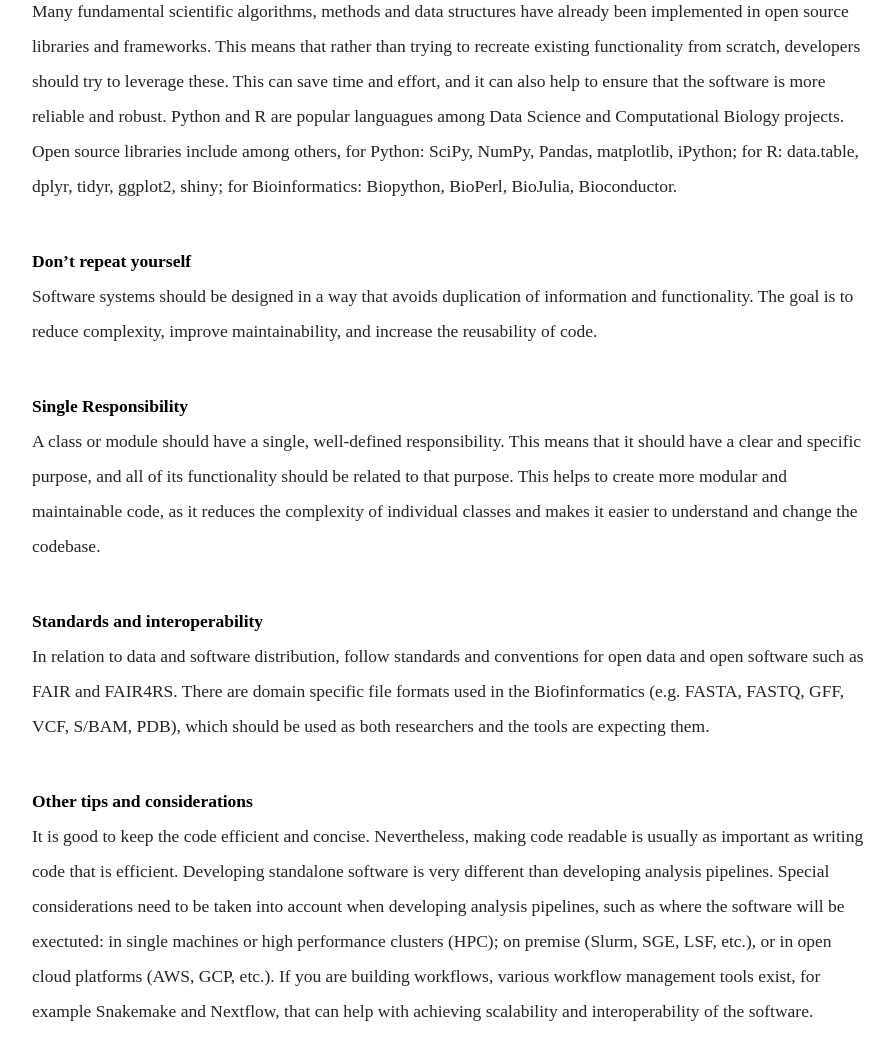
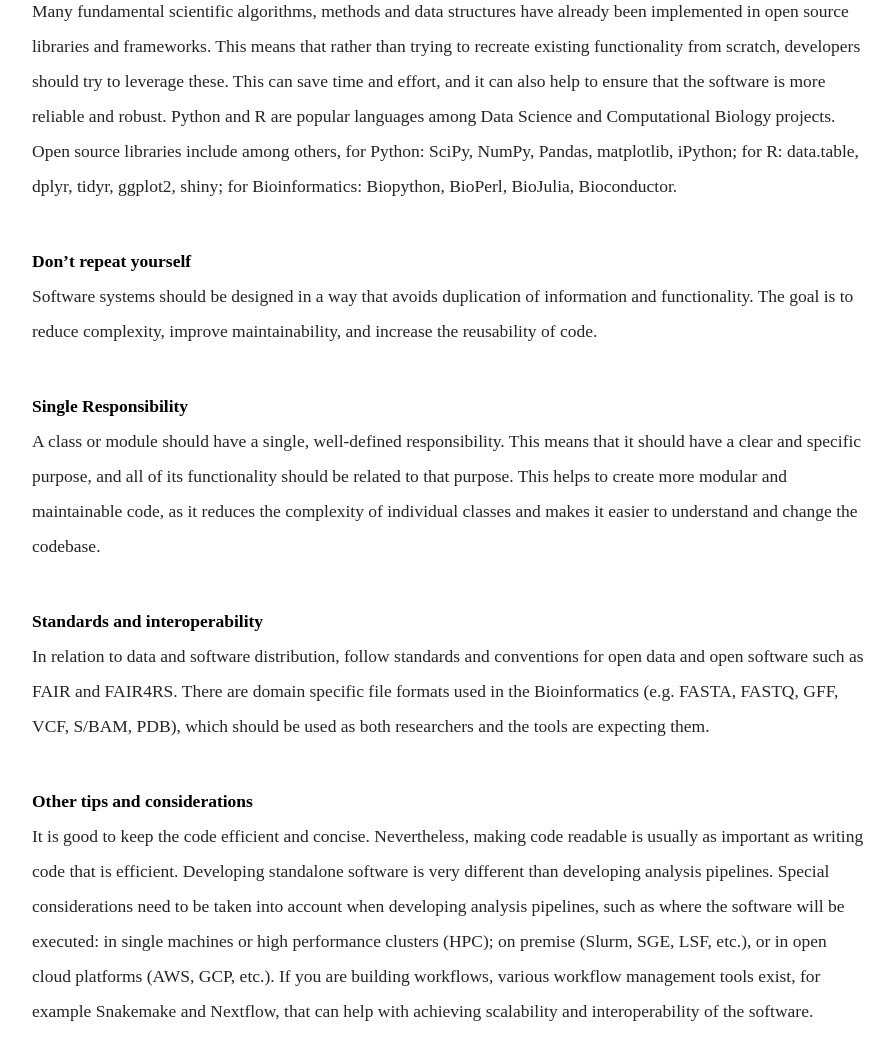
Before and after one commit to biomadeira/biomadeira.github.io, a Jekyll site: the page built from _posts/2023-01-11-coding-best-practices.md, in a window 1280 px wide and 1400 px high, scrolled down 4451 px. Shown: the part 259-1299 px from the top of the window, without its empty margins (192-1086 px from the left). Built offline with Jekyll 4.4.1, drawn with Linux system fonts in a browser that asks for light colours; some web fonts are replaced; some of the changed text lies outside the part shown.

Commit message:
Fixed typos

```diff
--- a/_posts/2023-01-11-coding-best-practices.md
+++ b/_posts/2023-01-11-coding-best-practices.md
@@ -148,7 +148,7 @@ open source libraries and frameworks.
 This means that rather than trying to recreate existing functionality from scratch,
 developers should try to leverage these.
 This can save time and effort, and it can also help to ensure that the software is more reliable and robust.
-Python and R are popular languagues among Data Science and Computational Biology projects.
+Python and R are popular languages among Data Science and Computational Biology projects.
 Open source libraries include among others, for Python: [SciPy](https://scipy.org/),
 [NumPy](https://numpy.org/), [Pandas](https://pandas.pydata.org/), [matplotlib](https://matplotlib.org/),
 [iPython](https://ipython.org/); for R:
@@ -173,7 +173,7 @@ In relation to data and software distribution, follow standards and conventions
 software such as
 [FAIR](https://www.go-fair.org/) and [FAIR4RS](https://www.rd-alliance.org/groups/fair-research-software-fair4rs-wg).
 There are domain specific file formats used in the
-Biofinformatics (e.g. FASTA, FASTQ, GFF, VCF, S/BAM, PDB), which should be used as both researchers
+Bioinformatics (e.g. FASTA, FASTQ, GFF, VCF, S/BAM, PDB), which should be used as both researchers
 and the tools are expecting them.
 
 **Other tips and considerations**
@@ -181,7 +181,7 @@ It is good to keep the code efficient and concise. Nevertheless, making code rea
 usually as important as writing code that is efficient.
 Developing standalone software is very different than developing analysis pipelines.
 Special considerations need to be taken into account when developing analysis pipelines, such as
-where the software will be exectuted: in single machines or high performance clusters (HPC);
+where the software will be executed: in single machines or high performance clusters (HPC);
 on premise (Slurm, SGE, LSF, etc.), or in open cloud platforms (AWS, GCP, etc.).
 If you are building workflows, various workflow management tools exist, for example
 [Snakemake](https://snakemake.readthedocs.io/en/stable/) and [Nextflow](https://www.nextflow.io/),
```
Also changed, not shown: other parts of _posts/2023-01-11-coding-best-practices.md (+3 -3 lines).
